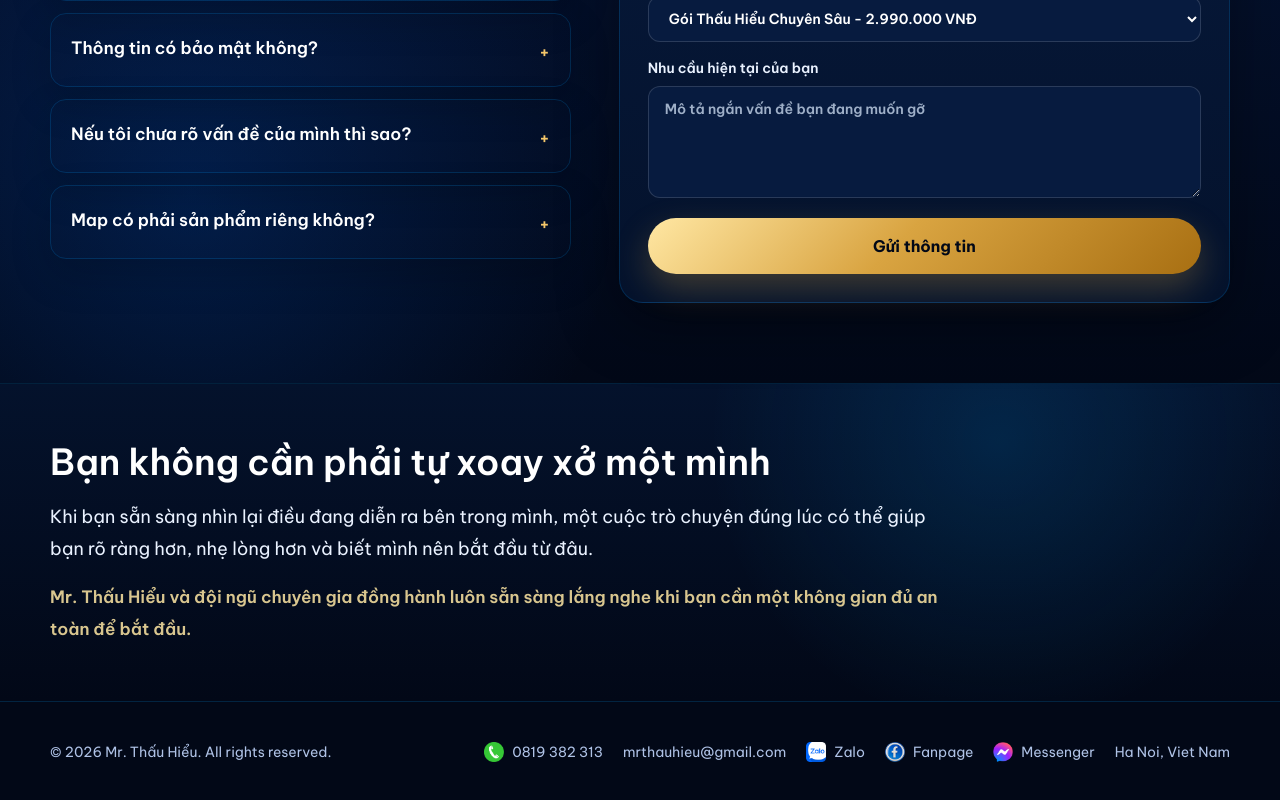
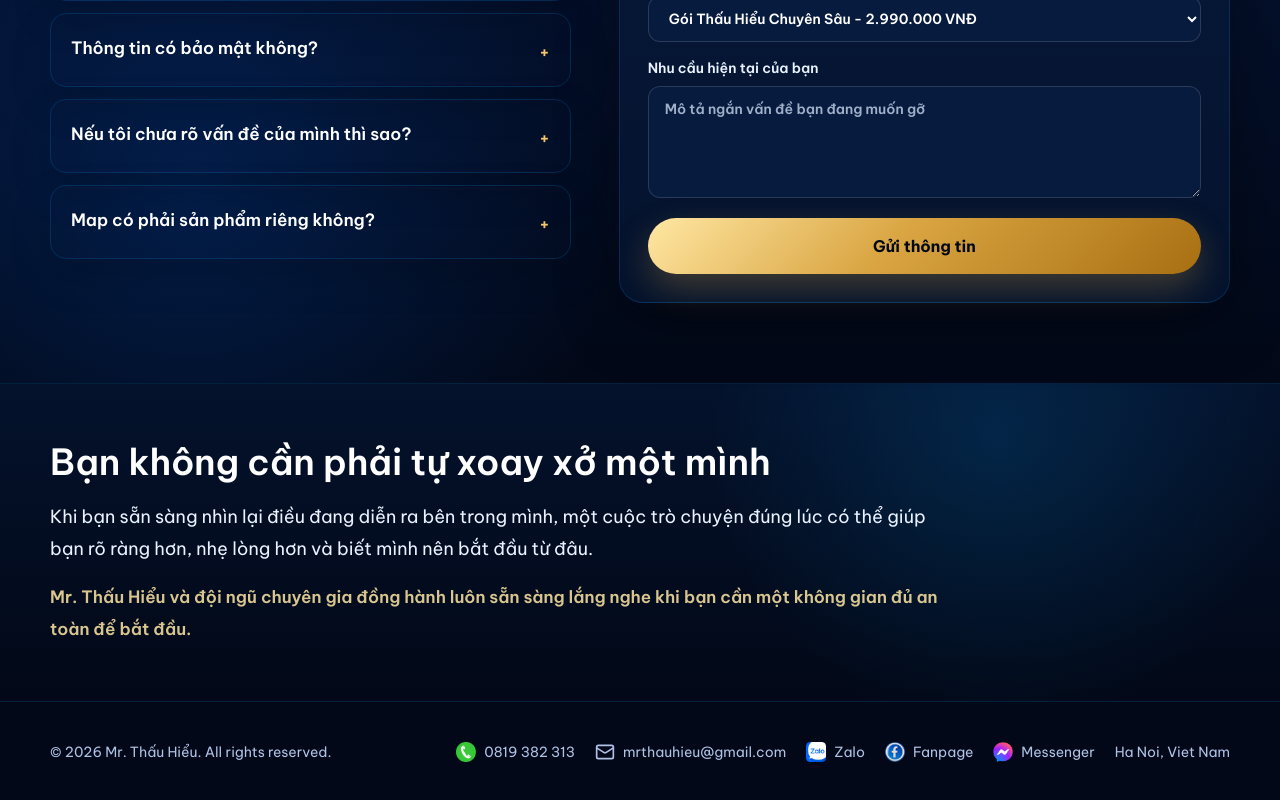
Before and after one commit to dotientrung33/dichvu-coach-landing, a Next.js app: page /dich-vu-coaching in a window 1280 px wide. Shown: the part 9276-10076 px from the top of the page. Built offline with nearby package versions, Linux system fonts and the light colour scheme.

Commit message:
Add email icon to footer

```diff
--- a/components/coaching/Footer.tsx
+++ b/components/coaching/Footer.tsx
@@ -17,7 +17,20 @@ export default function Footer() {
             />
             {contactInfo.phone}
           </a>
-          <a href={contactInfo.emailHref} className="transition hover:text-gold-300">
+          <a href={contactInfo.emailHref} className="inline-flex items-center gap-2 transition hover:text-gold-300">
+            <svg
+              aria-hidden="true"
+              viewBox="0 0 24 24"
+              fill="none"
+              stroke="currentColor"
+              strokeWidth="2"
+              strokeLinecap="round"
+              strokeLinejoin="round"
+              className="h-5 w-5"
+            >
+              <rect width="20" height="16" x="2" y="4" rx="2" />
+              <path d="m22 7-8.97 5.7a2 2 0 0 1-2.06 0L2 7" />
+            </svg>
             {contactInfo.email}
           </a>
           <a
```
